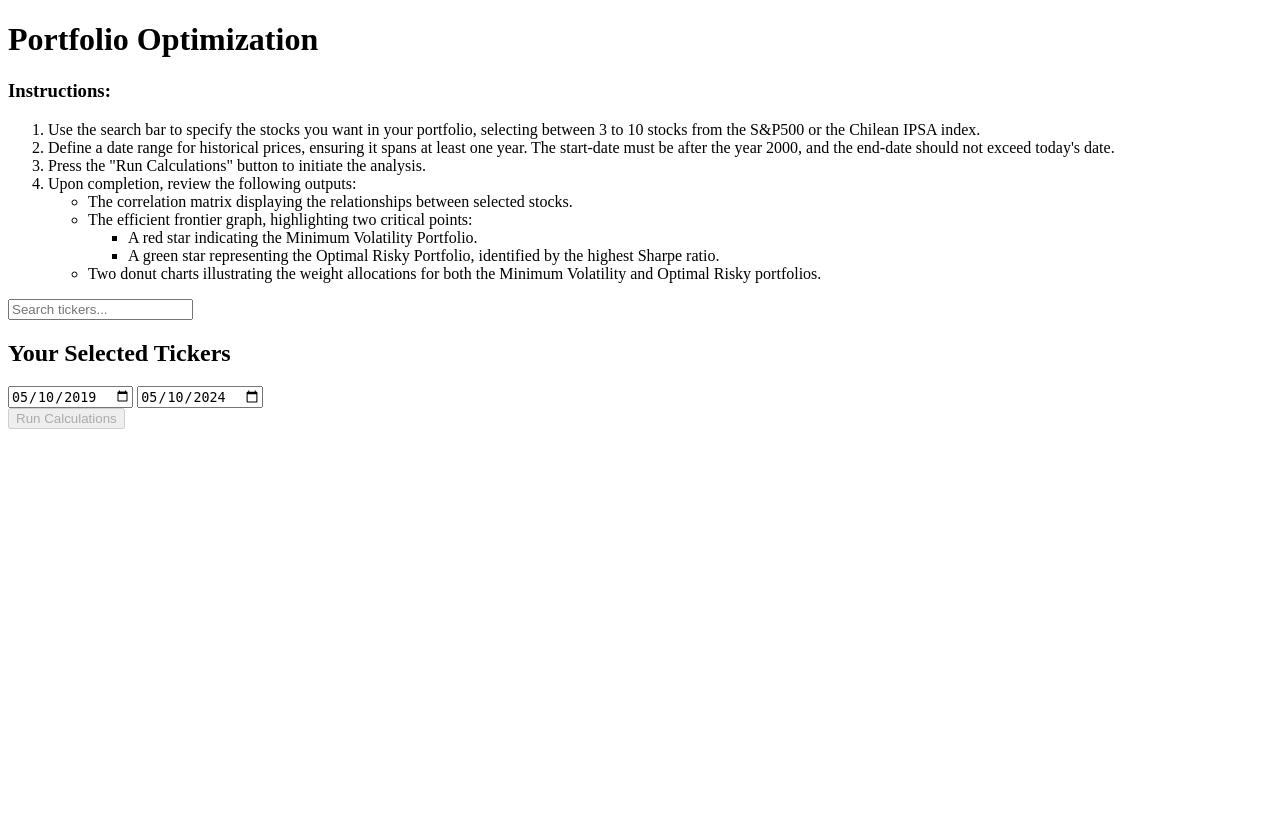
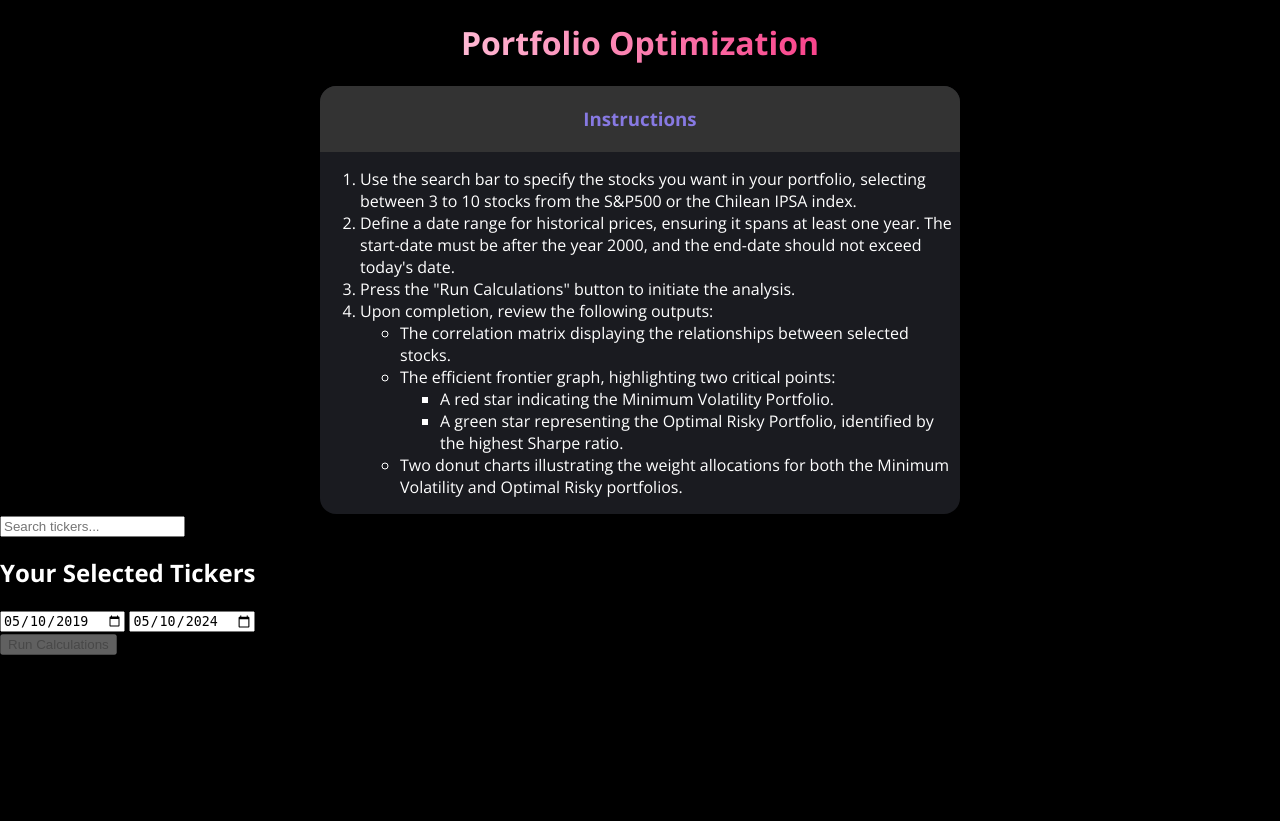
Before and after one commit to machib77/marcelobarrero, a Django app: page /portfolio-optimization/ in a window 1280 px wide. Before the commit the page ends 429 px from the top, so only its background shows below. Run offline with Django 5.2, Linux system fonts and the light colour scheme; parts of the project's set-up code (start-up, migrations or seed data) failed here and were passed over; some libraries are stand-ins or nearby versions.

Commit message:
po: style instructions advances

```diff
--- /dev/null
+++ b/portfolio_optimization/static/css/po_home.css
@@ -0,0 +1,53 @@
+body,
+html {
+  height: 100%;
+  margin: 0;
+  padding: 0;
+  color: white;
+  font-family: 'Open Sans', sans-serif;
+}
+
+body {
+  background: black;
+}
+
+.open-sans {
+  font-family: 'Open Sans', sans-serif;
+  font-optical-sizing: auto;
+  font-weight: 400; /* You can replace this with your desired weight */
+  font-style: normal;
+  font-variation-settings: 'wdth' 100;
+}
+
+#home-title {
+  text-align: center;
+}
+
+#instructions {
+  background-color: #1a1b20;
+  margin: 1em;
+  overflow: hidden;
+  border-radius: 1em;
+}
+
+#home-title-h1 {
+  background: linear-gradient(to right, #e4d195, #ffc4da, #f83884, #8779e2);
+  -webkit-background-clip: text;
+  background-clip: text;
+  -webkit-text-fill-color: transparent;
+  font-weight: bold;
+}
+
+#instructions-title {
+  background-color: #333333;
+  padding: 0.1em;
+  text-align: center;
+  color: #8779e2;
+}
+
+@media screen and (min-width: 768px) {
+  #instructions {
+    margin: 0 auto;
+    max-width: 50%;
+  }
+}
--- a/portfolio_optimization/templates/portfolio_optimization/po-home.html
+++ b/portfolio_optimization/templates/portfolio_optimization/po-home.html
@@ -14,11 +14,23 @@
     ></script>
     <!-- Plotly -->
     <script src="https://cdn.plot.ly/plotly-latest.min.js"></script>
+    <!-- CSS -->
+    <link rel="stylesheet" href="{% static 'css/po_home.css' %}" />
+    <!-- Font -->
+    <link rel="preconnect" href="https://fonts.googleapis.com">
+    <link rel="preconnect" href="https://fonts.gstatic.com" crossorigin>
+    <link href="https://fonts.googleapis.com/css2?family=Courier+Prime:ital,wght@0,400;0,700;1,400;1,700&family=Marcellus&family=Open+Sans:ital,wght@0,300..800;1,300..800&display=swap" rel="stylesheet">
   </head>
   <body>
-    <h1>Portfolio Optimization</h1>
-    <div>
-      <h3>Instructions:</h3>
+    <div id="home-title" class="title">
+      <h1 id="home-title-h1">Portfolio Optimization</h1>
+    </div>
+    <div class="box-border">
+      <div id="instructions">
+        <div id="instructions-title">
+          <h3 id="instructions-h3" class="title">Instructions</h3>
+        </div>
+        <div id="instructions-content">
           <ol>
             <li>Use the search bar to specify the stocks you want in your portfolio, selecting between 3 to 10 stocks from the S&P500 or the Chilean IPSA index.</li>
             <li>Define a date range for historical prices, ensuring it spans at least one year. The start-date must be after the year 2000, and the end-date should not exceed today's date.</li>
@@ -36,7 +48,9 @@
               </ul>
             </li>
           </ol>
+        </div>
 
+      </div>
     </div>
 
     <section>{% include "partials/search.html" %}</section>
```
Also changed, not shown: db.sqlite3. Lines whose indentation alone changed are shown as unchanged.
